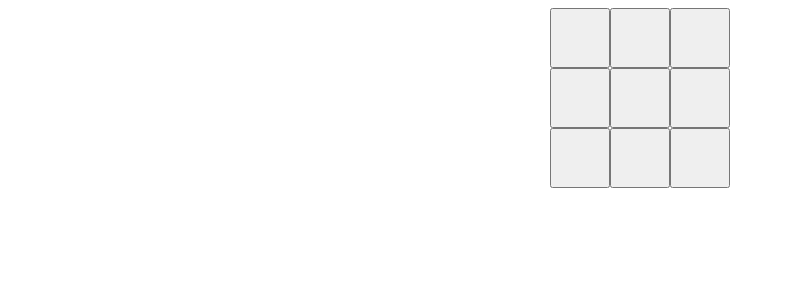
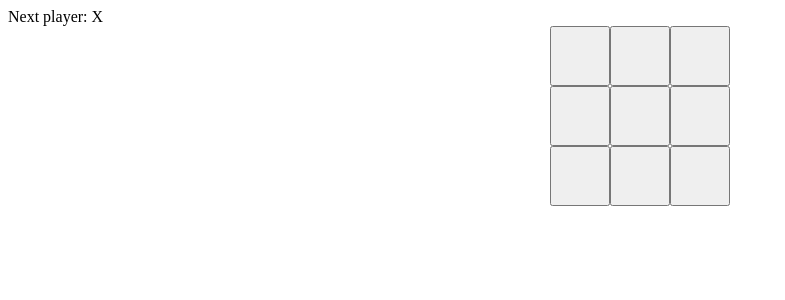
Before and after one commit to TrizahNabwire/Tic-Tac-Toe-Game, a React (Vite) app: page / in a window 1280 px wide. Shown: the top 300 px of the page, without its empty margins (0-785 px from the left). Built offline with nearby package versions, Linux system fonts and the light colour scheme.

Commit message:
Calculate Winner

```diff
--- a/src/App.jsx
+++ b/src/App.jsx
@@ -1,32 +1,75 @@
 import { useState } from "react";
 
-function Square(){
-  const [value, setValue] = useState(null);
-
-  function handleClick(){
-    setValue('X')
-  }
-  return <button className="square" onClick={handleClick}>{value}</button>;
+function Square({value, onSquareClick}){
+  return <button className="square" onClick={onSquareClick}>{value}</button>;
 }
 
 export default function Board(){
+  const [XisNext, setXIsNext] = useState(true);
+  const [squares, setSquares] = useState(Array(9).fill(null));
+
+  function handleClick(i){
+    if (squares[i] || calculateWinner(squares)){
+      return; // Ignore click if square is already filled
+      // or if there's already a winner
+    }
+    const nextSquares = squares.slice();
+    if (XisNext){
+      nextSquares[i] = 'X';
+    }else{
+      nextSquares[i] = 'O';
+    }
+    setSquares(nextSquares);
+    setXIsNext(!XisNext);
+  }
+
+  const winner = calculateWinner(squares);
+  let status;
+  if(winner){
+    status = "Winner: " + winner;
+  }else{
+    status = "Next player: " + (XisNext ? 'X' : 'O');
+  }
+
   return(
     <>
+    <div className="status">{status}</div>
     <div className="row">
-      <Square />
-      <Square />
-      <Square />
+      <Square value={squares[0]} onSquareClick={() => handleClick(0)}/>
+      <Square value={squares[1]} onSquareClick={() => handleClick(1)}/>
+      <Square value={squares[2]} onSquareClick={() => handleClick(2)}/>
     </div>
     <div className="row">
-      <Square />
-      <Square />
-      <Square />
+      <Square value={squares[3]} onSquareClick={() => handleClick(3)}/>
+      <Square value={squares[4]} onSquareClick={() => handleClick(4)}/>
+      <Square value={squares[5]} onSquareClick={() => handleClick(5)}/>
     </div>
     <div className="row">
-      <Square />
-      <Square />
-      <Square />
+      <Square value={squares[6]} onSquareClick={() => handleClick(6)}/>
+      <Square value={squares[7]} onSquareClick={() => handleClick(7)}/>
+      <Square value={squares[8]} onSquareClick={() => handleClick(8)}/>
     </div>
     </>
   )
 }
+
+function calculateWinner(squares){
+  const lines = [
+    [0, 1, 2],
+    [3, 4, 5],
+    [6, 7, 8],
+    [0, 3, 6],
+    [1, 4, 7],
+    [2, 5, 8],
+    [0, 4, 8],
+    [2, 4, 6]
+  ];
+
+  for (let i = 0; i < lines.length; i++){
+    const [a, b, c] = lines[i];
+    if (squares[a] && squares[a] === squares[b] && squares[a] === squares[c]){
+      return squares[a]; // Return the winner ('X' or 'O')
+    }
+  }
+  return null; // No winner yet
+}
```
